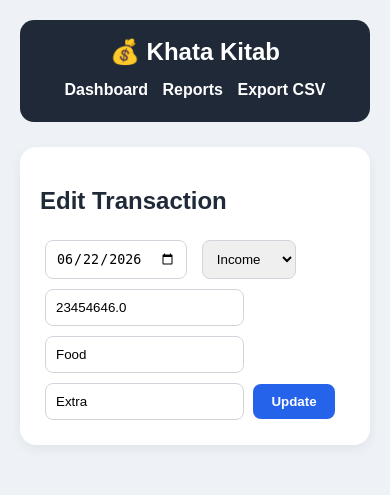
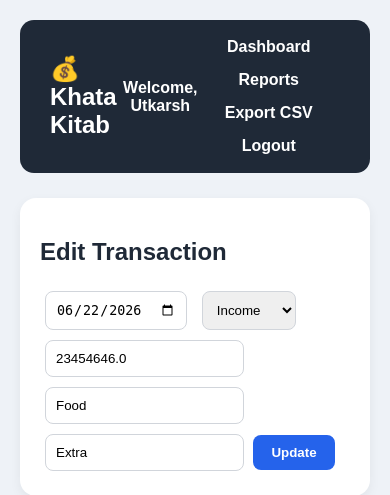
Before and after one commit to utkarshrathihbe/khata-kitab, a Flask app: page /edit/4 in a window 390 px wide. Shown: the top 495 px of the page. Run offline with Flask 3, Linux system fonts and the light colour scheme; a user stored in the database is signed in; data comes from the database, SQL or seed files in the repository.

Commit message:
V12 stable SaaS MVP

````diff
--- a/static/style.css
+++ b/static/style.css
@@ -22,10 +22,23 @@ body{
 font-weight:bold;
 }
 
+.user-info{
+flex:1;
+text-align:center;
+font-size:16px;
+font-weight:600;
+color:white;
+}
+
+.nav-links{
+display:flex;
+align-items:center;
+gap:15px;
+}
+
 .nav-links a{
 color:white;
 text-decoration:none;
-    margin-left:20px;
 font-weight:600;
 }
 
@@ -145,6 +158,14 @@ img{
 border-radius:12px;
 }
 
+.flash-message{
+background:#dff0d8;
+color:#3c763d;
+padding:12px;
+border-radius:8px;
+margin-bottom:20px;
+}
+
 /* ---------- CHART SECTION ---------- */
 
 .chart-grid{
@@ -178,9 +199,21 @@ img{
 
 @media (max-width:768px){
 
+```
 .navbar{
     flex-direction:column;
-        gap:10px;
+    gap:12px;
+    text-align:center;
+}
+
+.user-info{
+    order:2;
+}
+
+.nav-links{
+    order:3;
+    flex-wrap:wrap;
+    justify-content:center;
 }
 
 .cards{
@@ -191,16 +224,9 @@ img{
     grid-template-columns:1fr;
 }
 
-    .nav-links{
-        text-align:center;
-    }
-
-    .nav-links a{
-        display:inline-block;
-        margin:5px;
-    }
-
 .chart-card{
     height:300px;
 }
+```
+
 }
--- a/templates/layout.html
+++ b/templates/layout.html
@@ -1,4 +1,5 @@
 <!DOCTYPE html>
+
 <html>
 
 <head>
@@ -10,6 +11,7 @@
 <link rel="stylesheet"
       href="{{ url_for('static', filename='style.css') }}">
 
+
 </head>
 
 <body>
@@ -20,6 +22,14 @@
         💰 Khata Kitab
     </div>
 
+    <div class="user-info">
+
+        {% if current_user.is_authenticated %}
+            Welcome, {{ current_user.name }}
+        {% endif %}
+
+    </div>
+
     <div class="nav-links">
 
         <a href="/">Dashboard</a>
@@ -28,11 +38,33 @@
 
         <a href="/export">Export CSV</a>
 
+        {% if current_user.is_authenticated %}
+
+            <a href="/logout">Logout</a>
+
+        {% else %}
+
+            <a href="/login">Login</a>
+
+            <a href="/signup">Signup</a>
+
+        {% endif %}
+
     </div>
 
 </div>
 
 <div class="container">
+
+    {% with messages = get_flashed_messages() %}
+        {% if messages %}
+            {% for message in messages %}
+                <div class="flash-message">
+                    {{ message }}
+                </div>
+            {% endfor %}
+        {% endif %}
+    {% endwith %}
 
     {% block content %}
     {% endblock %}
````
Lines whose indentation alone changed are shown as unchanged.
